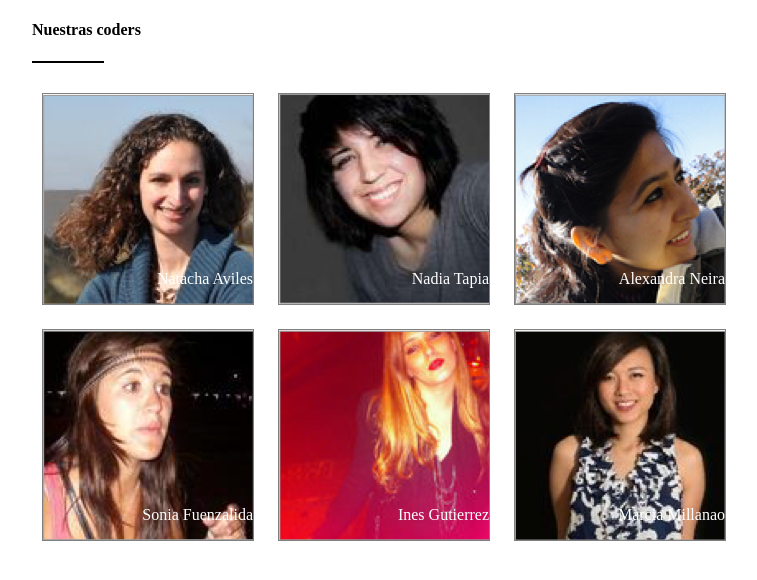
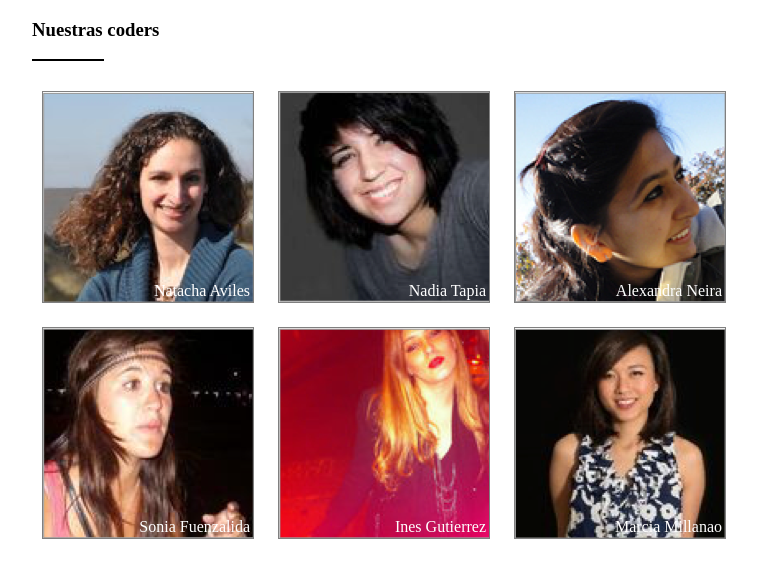
Before and after one commit to yennysep1/nuestras-coders, a plain HTML site: page index.html in a window 1280 px wide. Shown: the whole page, without its empty margins (208-965 px from the left). Drawn offline with Linux system fonts and the light colour scheme.

Commit message:
corrigiendo el titulo

```diff
--- a/css/main.css
+++ b/css/main.css
@@ -59,7 +59,7 @@ hr{
 
 .nombre {
 	position: absolute;
-	bottom:0;
-	right: 0;
+	bottom:-14px;
+	right: 3px;
 	color: #fff;
 }
--- a/index.html
+++ b/index.html
@@ -11,7 +11,7 @@
 
 		<div class="contenedor">
 
-			<h4> Nuestras coders </h4>
+			<h3> Nuestras coders </h3>
 			<hr>
 
 			<div class="box uno">
```
